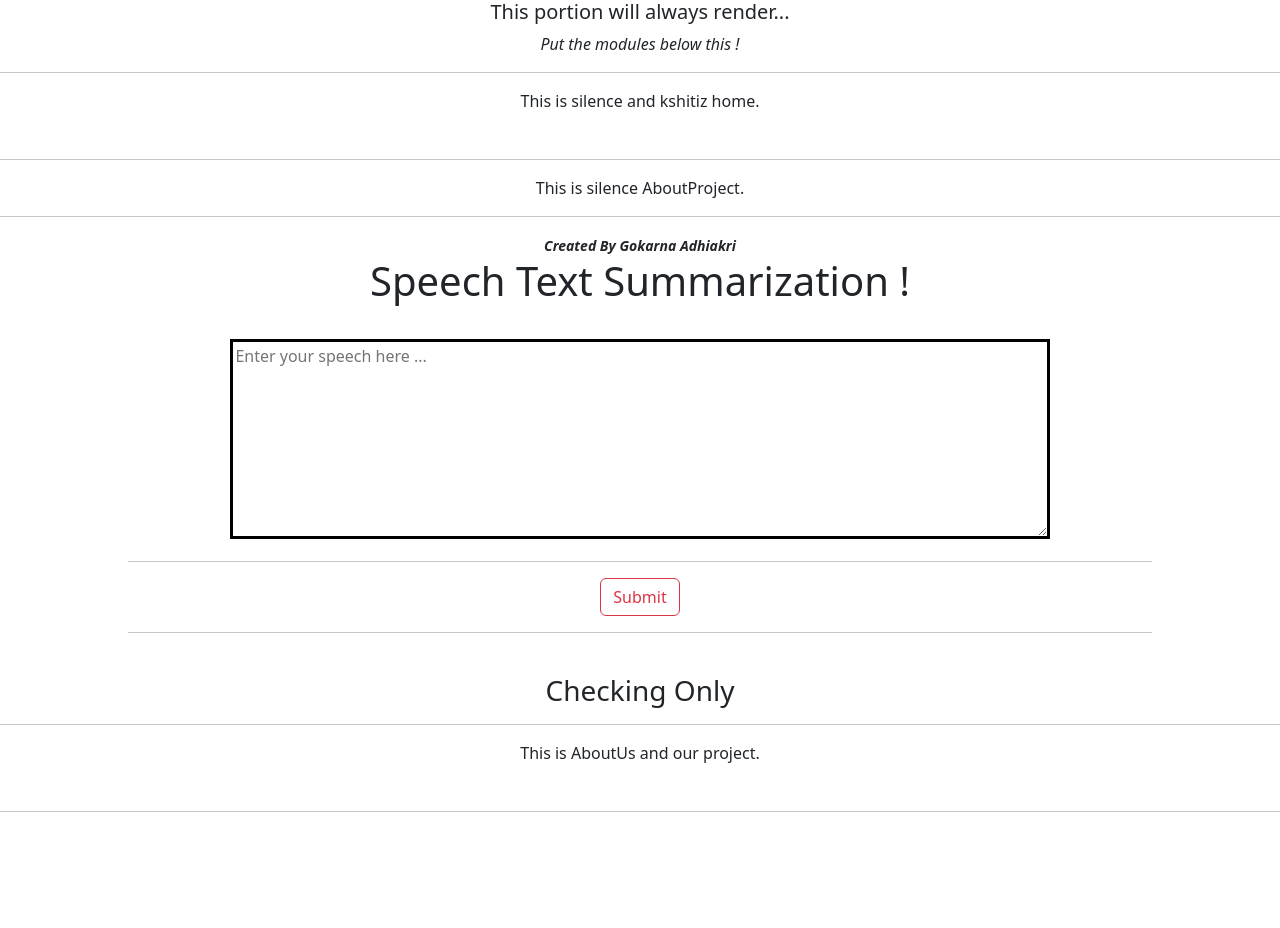
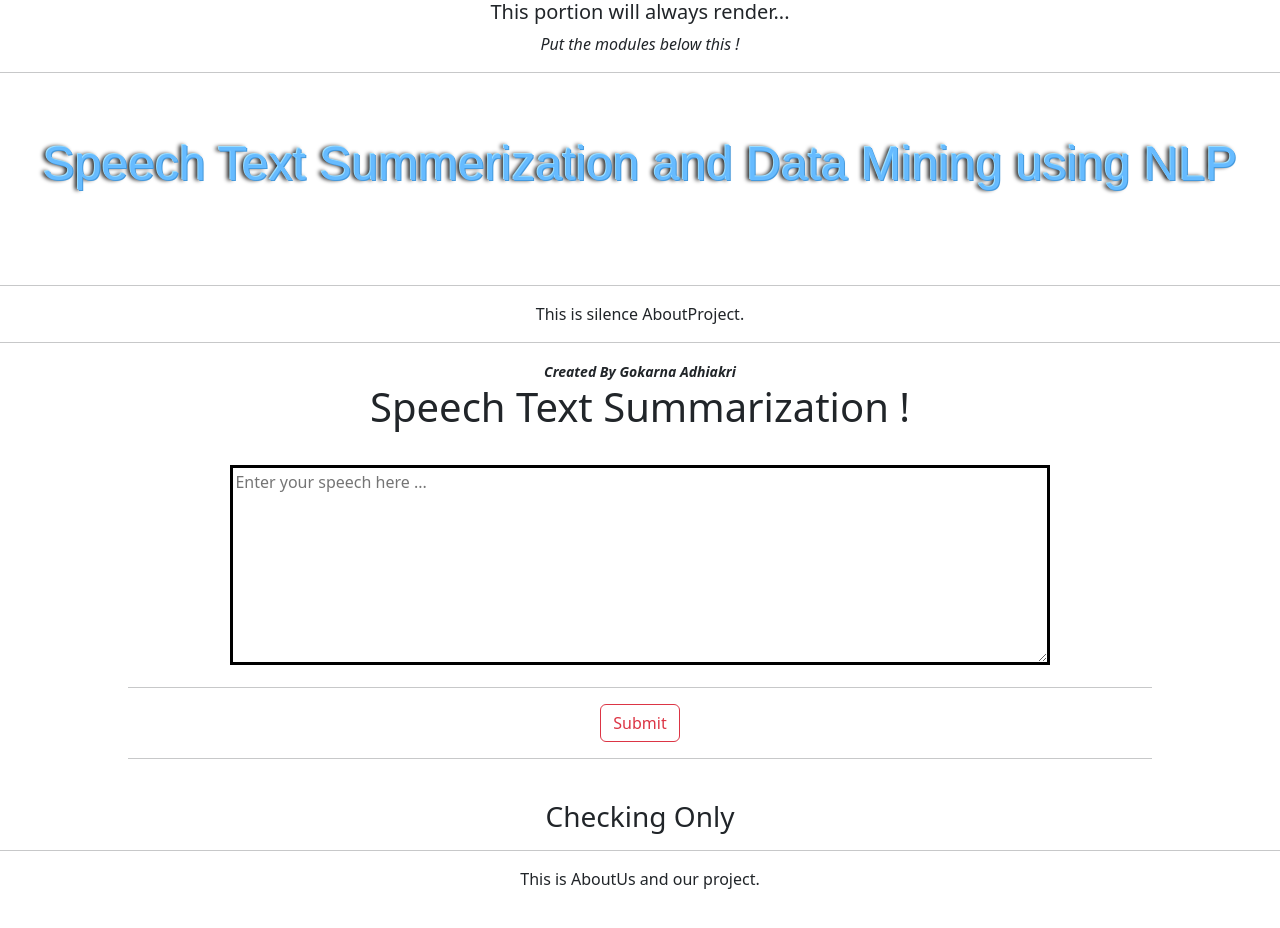
Before and after one commit to gokarna14/SpeechTextSummarization, a React (Create React App) app in the folder web/: page / in a window 1280 px wide. Shown: the top 928 px of the page. Before the commit the page ends 828 px from the top, so only its background shows below. Built offline with nearby package versions, Linux system fonts and the light colour scheme.

Commit message:
Title Font for homepage added

```diff
--- a/web/src/js/home/Home.js
+++ b/web/src/js/home/Home.js
@@ -1,10 +1,11 @@
 import React from "react";
+import '../home/homepage.css'
 
 const Home =()=>{
 
     return(
         <>
-            This is silence and kshitiz home.
+            <h1 className="title">Speech Text Summerization and Data Mining using NLP</h1>
             <marquee> This is our homepage</marquee>
         </>
     )
--- /dev/null
+++ b/web/src/js/home/homepage.css
@@ -0,0 +1,11 @@
+.title {
+    font-size: 48px;
+    text-shadow: -1px -1px #9df, 1px 1px #49d, -3px 0 4px #000;
+    font-family: "Segoe print", Arial, Helvetica, sans-serif;
+    color: #6bf;
+    padding: 24px 32px 32px 32px;
+    font-weight: lighter;
+    text-align: center;
+    display: inline;
+    line-height: 150px;
+}
```
